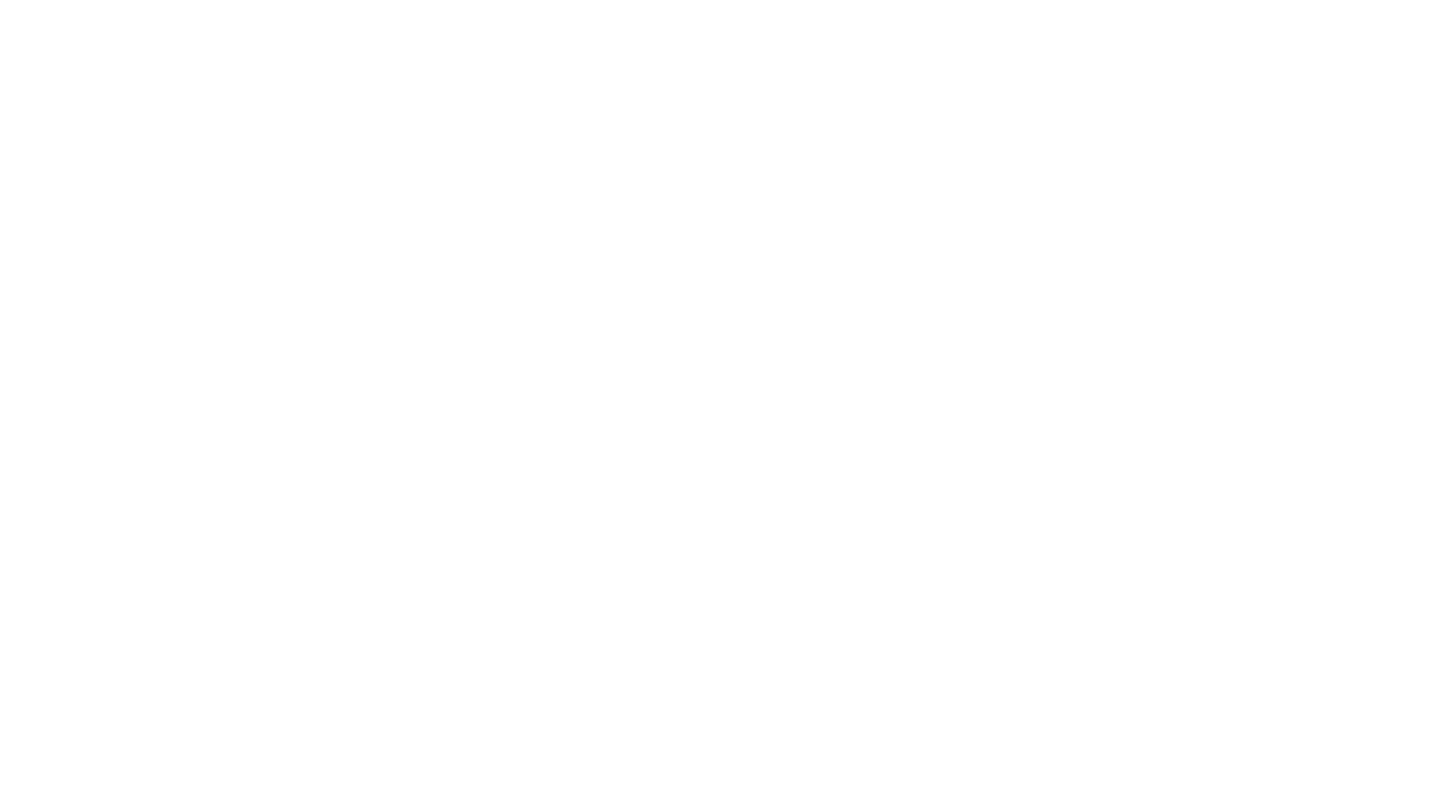
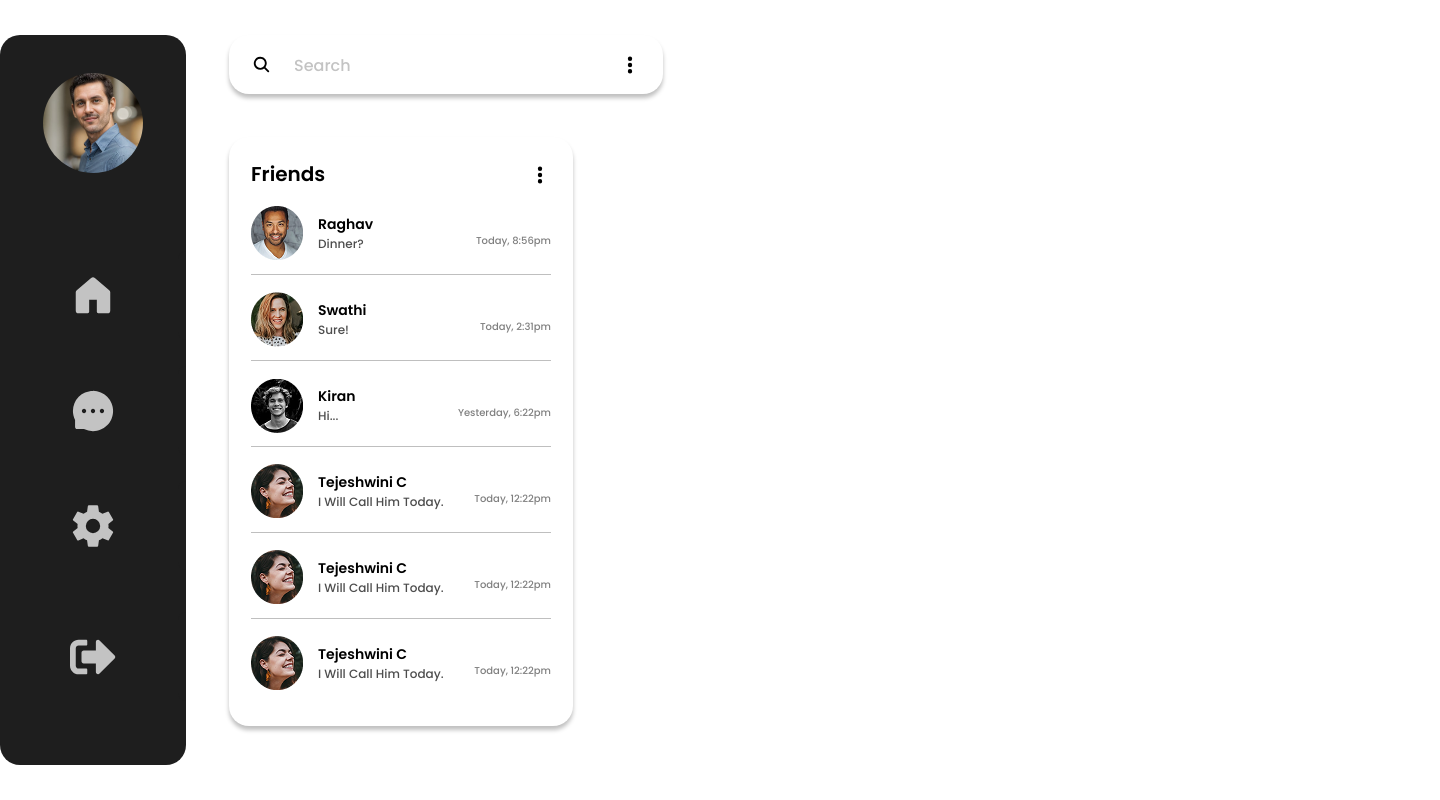
Before and after one commit to iyiu9akhan/liveChat, a React (Vite) app: page /liveChat/messages in a window 1280 px wide. Before the commit this address had no page. Shown: the whole page, 1440 px wide, since content can reach past the window. Built offline with nearby package versions, Linux system fonts and the light colour scheme.

Commit message:
windows: border issues && sideBar moved

```diff
--- a/src/App.jsx
+++ b/src/App.jsx
@@ -31,6 +31,8 @@ import Home from "./pages/Home";
 // import PathProtector from "./components/Layout/PathProtector";
 import store from "./Store";
 import { Provider } from "react-redux";
+import Messages from "./pages/Messages";
+import Settings from "./pages/Settings";
 
 function App() {
   return (
@@ -47,6 +49,8 @@ function App() {
             //  </PathProtector>
           }
         />
+        <Route path="/messages" element={<Messages />} />
+        <Route path="/settings" element={<Settings />} />
       </Routes>
     </Provider>
   );
--- a/src/components/Layout/SideBar.jsx
+++ b/src/components/Layout/SideBar.jsx
@@ -36,15 +36,15 @@ function SideBar() {
           </div>
           <div className="flex md:flex-col items-end relative justify-between">
             <div className="relative cursor-pointer h-[89px] text-[#4D4D4D] md:text-[#C3C3C3] md:hover:bg-white hover:text-[#1e1e1e] duration-300 mb-[26px] md:w-[161px] rounded-l-[20px] flex items-center md:pl-[45px] md:group">
-              <GoHomeFill className="text-[33px] md:text-[46px]" />
+              <GoHomeFill className="text-[33px] md:text-[46px]" onClick={()=> navigate("/home")}/>
               <div className="hidden md:block absolute w-[46px] h-[8px] md:w-[8px] md:h-[89px] bg-[#1e1e1e] bottom-0  md:top-0 md:right-0 rounded-b-2xl md:rounded-l-[25px] md:rounded-br-[0] group-hover:shadow-[-2px_0px_4px_0px_rgba(0,0,0,0.25)] duration-300"></div>
             </div>
             <div className="relative cursor-pointer h-[89px] text-[#4D4D4D] md:text-[#C3C3C3] md:hover:bg-white hover:text-[#1e1e1e] duration-300 mb-[26px] md:w-[161px] rounded-l-[20px] flex items-center md:pl-[45px] md:group">
-              <AiFillMessage className="text-[33px] md:text-[46px]" />
+              <AiFillMessage className="text-[33px] md:text-[46px]" onClick={()=> navigate("/messages")}/>
               <div className="hidden md:block absolute w-[46px] h-[8px] md:w-[8px] md:h-[89px] bg-[#1e1e1e] bottom-0  md:top-0 md:right-0 rounded-b-2xl md:rounded-l-[25px] md:rounded-br-[0] group-hover:shadow-[-2px_0px_4px_0px_rgba(0,0,0,0.25)] duration-300"></div>
             </div>
             <div className="relative cursor-pointer h-[89px] text-[#4D4D4D] md:text-[#C3C3C3] md:hover:bg-white hover:text-[#1e1e1e] duration-300 mb-[26px] md:w-[161px] rounded-l-[20px] flex items-center md:pl-[45px] md:group">
-              <IoSettingsSharp className="text-[33px] md:text-[46px]" />
+              <IoSettingsSharp className="text-[33px] md:text-[46px]" onClick={()=> navigate("/settings")}/>
               <div className="hidden md:block absolute w-[46px] h-[8px] md:w-[8px] md:h-[89px] bg-[#1e1e1e] bottom-0  md:top-0 md:right-0 rounded-b-2xl md:rounded-l-[25px] md:rounded-br-[0] group-hover:shadow-[-2px_0px_4px_0px_rgba(0,0,0,0.25)] duration-300"></div>
             </div>
             <div className="md:hidden relative cursor-pointer h-[89px] text-[#4D4D4D] md:text-[#C3C3C3] md:hover:bg-white hover:text-[#1e1e1e] duration-300 mb-[26px] md:w-[161px] rounded-l-[20px] flex items-center md:pl-[45px] md:group">
--- a/src/components/home/blockedUser/BlockedUser.jsx
+++ b/src/components/home/blockedUser/BlockedUser.jsx
@@ -16,9 +16,9 @@ function BlockedUser() {
                        {blockedUsers.map((blockedUsers, index) => (
                          <div
                            key={index}
-                           className="flex items-center mt-[17px] justify-between"
+                           className="flex items-center mt-[17px] justify-between border-b-1 border-black/25 last:border-none"
                          >
-                           <div className="flex items-center">
+                           <div className="flex items-center mb-[13px]">
                              <img src={blockedUsers.img} alt="#friend_img" />
                              <div className="mx-[14px] ">
                                <h1 className="capitalize font-regular text-[14px] text-black font-semibold ">
--- a/src/components/home/friendList/FriendList.jsx
+++ b/src/components/home/friendList/FriendList.jsx
@@ -17,9 +17,9 @@ function FriendList() {
           {friendRqst.map((friendRqst, index) => (
             <div
               key={index}
-              className="flex items-center mt-[17px] justify-between"
+              className="flex items-center mt-[17px] justify-between border-b-1 border-black/25 last:border-none"
             >
-              <div className="flex items-center">
+              <div className="flex items-center mb-[13px]">
                 <img
                   src={friendRqst.img}
                   alt="#profile_img"
--- a/src/components/home/friends/Friends.jsx
+++ b/src/components/home/friends/Friends.jsx
@@ -16,9 +16,9 @@ function Friends() {
         {friends.map((friends, index) => (
           <div
             key={index}
-            className="flex items-center mt-[17px] justify-between cursor-pointer"
+            className="flex items-center mt-[17px] justify-between cursor-pointer border-b-1 border-black/25 last:border-none"
           >
-            <div className="flex items-center">
+            <div className="flex items-center mb-[13px]">
               <img src={friends.img} alt="#friend_img" />
               <div className="mx-[14px] ">
                 <h1 className="capitalize font-regular text-[14px] text-black font-semibold">
--- a/src/components/home/groupList/GroupList.jsx
+++ b/src/components/home/groupList/GroupList.jsx
@@ -16,9 +16,9 @@ function GroupList() {
         {groupList.map((group, index) => (
           <div
             key={index}
-            className="flex items-center mt-[17px] justify-between"
+            className="flex items-center mt-[17px] justify-between border-b-1 border-black/25 last:border-none"
           >
-            <div className="flex items-center">
+            <div className="flex items-center mb-[13px]">
               <img
                 src={group.img}
                 alt="#group_img"
--- a/src/components/home/userList/UserList.jsx
+++ b/src/components/home/userList/UserList.jsx
@@ -18,9 +18,9 @@ function UserList() {
                        {userList.map((userList, index) => (
                          <div
                            key={index}
-                           className="flex items-center mt-[17px] justify-between"
+                           className="flex items-center mt-[17px] justify-between border-b-1 border-black/25 last:border-none"
                          >
-                           <div className="flex items-center">
+                           <div className="flex items-center mb-[13px]">
                              <img src={userList.img} alt="#friend_img" />
                              <div className="mx-[14px] ">
                                <h1 className="capitalize font-regular text-[14px] text-black font-semibold ">
--- /dev/null
+++ b/src/pages/Messages.jsx
@@ -0,0 +1,41 @@
+import React from "react";
+import SideBar from "../components/Layout/SideBar";
+import Container from "../components/Layout/Container";
+import Friends from "../components/home/friends/Friends";
+import { PiDotsThreeOutlineVerticalFill } from "react-icons/pi";
+import { IoSearch } from "react-icons/io5";
+
+function Messages() {
+  return (
+    <div>
+      <Container>
+        <div className="md:flex md:h-screen md:py-[35px] gap-[43px]">
+          <SideBar />
+          <div className="flex ">
+            <div>
+              <div className="relative mb-[43px]">
+                <input
+                  type="text"
+                  className="w-full h-[59px] rounded-[20px] shadow-[0px_4px_4px_0px_rgba(0,0,0,0.25)] pl-[65px] border-none focus:outline-none placeholder:text-iconGray placeholder:font-regular placeholder:font-medium placeholder:text-base text-primary text-[19px] font-medium font-regular capitalize"
+                  placeholder="Search"
+                />
+                <IoSearch
+                  className="absolute top-[20px] left-[23px]"
+                  size={19}
+                  color="#000000"
+                />
+                <PiDotsThreeOutlineVerticalFill
+                  className="absolute right-[23px] top-[20px] cursor-pointer"
+                  size={20}
+                />
+              </div>
+              <Friends />
+            </div>
+          </div>
+        </div>
+      </Container>
+    </div>
+  );
+}
+
+export default Messages;
--- /dev/null
+++ b/src/pages/Settings.jsx
@@ -0,0 +1,17 @@
+import React from "react";
+import SideBar from "../components/Layout/SideBar";
+import Container from "../components/Layout/Container";
+
+function Settings() {
+  return (
+    <div>
+      <Container>
+        <div className="md:flex md:h-screen md:py-[35px]">
+          <SideBar />
+        </div>
+      </Container>
+    </div>
+  );
+}
+
+export default Settings;
```
Also changed, not shown: src/components/home/groups/Groups.jsx (+7 -7 lines), src/pages/Home.jsx (+1 -44 lines).
